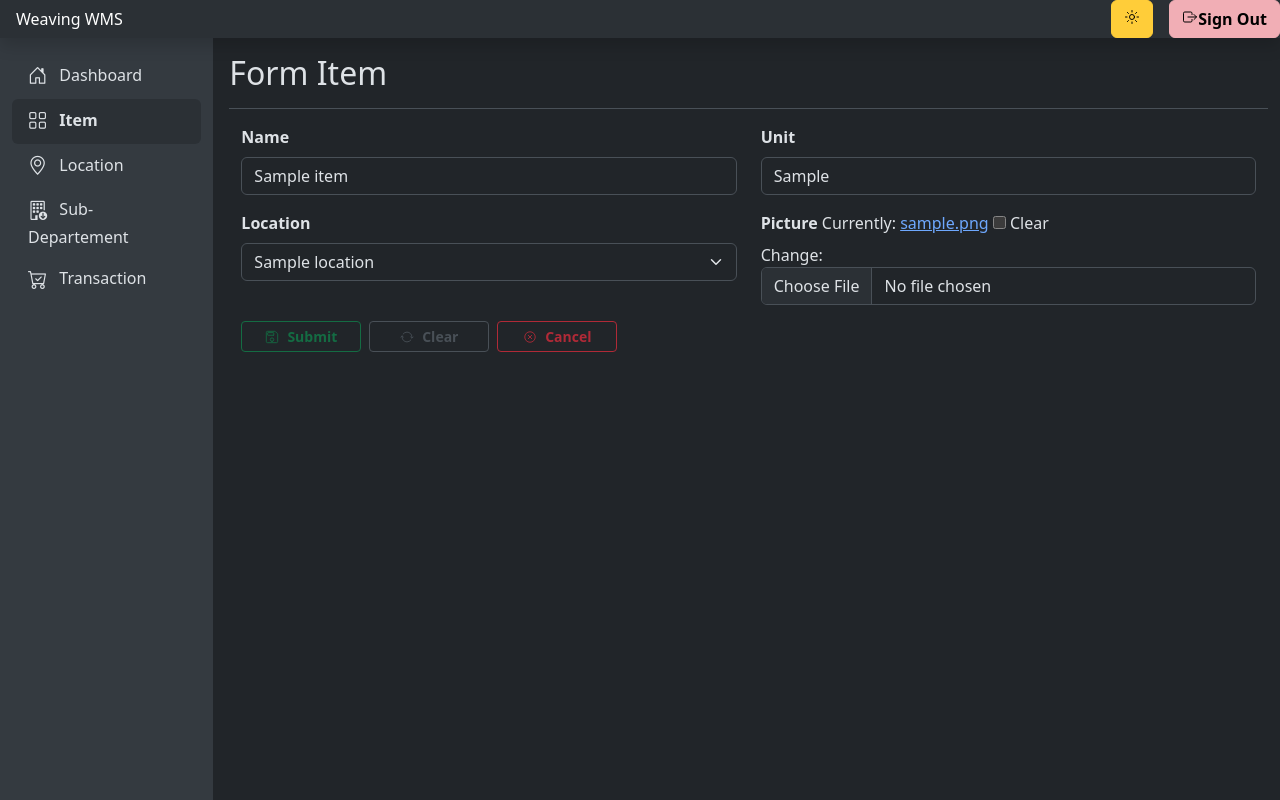
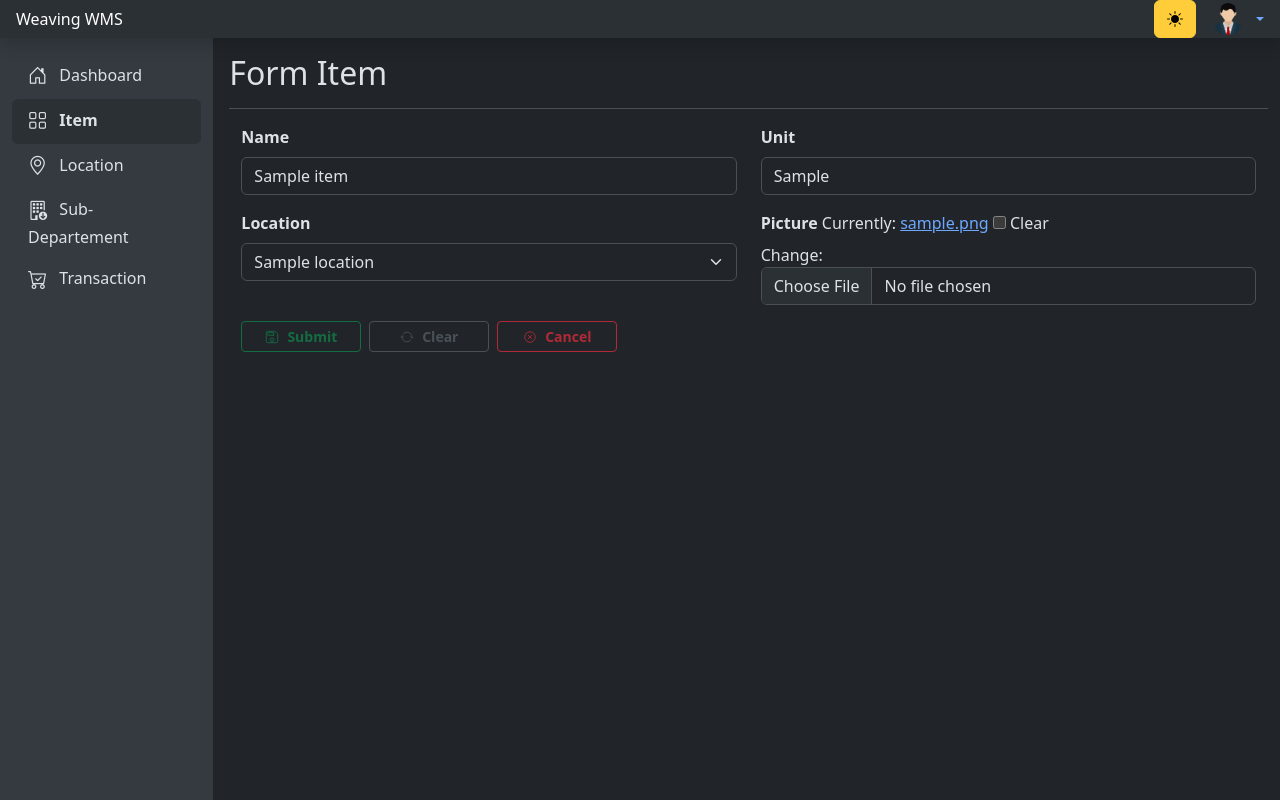
Before and after one commit to yasirmuchamad/weaving-wms, a Django app: page /wms/item/update/1 in a window 1280 px wide. Run offline with Django 5.2, Linux system fonts and the light colour scheme; tables that the repository leaves empty hold one stand-in row (values such as "Sample post"); some libraries are stand-ins or nearby versions.

Commit message:
update base.html using bootsrap icon

```diff
--- a/templates/base.html
+++ b/templates/base.html
@@ -29,14 +29,28 @@
       </button>
 
       <div class="ms-auto d-flex align-items-center">
-        <button id="toggleTheme" class="btn btn-yellow-400 me-3"><ion-icon name="sunny-outline"></ion-icon></button>
-        <button class="btn btn-red-200"><ion-icon name="exit-outline"></ion-icon>Sign Out</button>
+        <button id="toggleTheme" class="btn btn-yellow-400 me-3"><i class="bi bi-sun-fill"></i></button>
+        <!-- <button class="btn btn-red-200"><ion-icon name="exit-outline"></ion-icon>Sign Out</button> -->
         <!-- <div class="navbar-nav mr-2">
           <div class="nav-item text-nowrap">
             <a class="btn btn-red-400" href="#">Sign out</a>
           </div>
         </div> -->
       </div>
+      <div class="dropdown me-3">
+        <a href="#" class="d-flex align-items-center text-decoration-none dropdown-toggle"
+           id="userDropdown" data-bs-toggle="dropdown" aria-expanded="false">
+          <!-- Avatar user -->
+          <img src="{% static 'img/user.png' %}" alt="user" width="32" height="32" class="rounded-circle me-2">
+          <span class="d-none d-sm-inline"> {{ request.user.username }} </span>
+        </a>
+        <ul class="dropdown-menu dropdown-menu-end text-small shadow" aria-labelledby="userDropdown">
+          <li><a class="dropdown-item" href="#"> <i class="bi bi-person-circle"></i> Profile</a></li>
+          <li><hr class="dropdown-divider"></li>
+          <li><a class="dropdown-item" href=""><i class="bi bi-door-open"></i>Logout</a></li>
+        </ul>
+      </div>
+
     </header>
 
     <div class="row">
@@ -114,15 +128,15 @@
     </script>
     <script>
       const toggleThemeBtn = document.getElementById('toggleTheme');
-      const icon = toggleBtn.querySelector('ion-icon');
+      const icon = toggleBtn.querySelector('i');
 
       //ubah icon
       toggleThemeBtn.addEventListener("click", () => {
         document.body.classList.toggle("dark-mode");
         if (document.body.classList.contains("dark-mode")) {
-          icon.setAttribute('name', 'moon');
+          icon.setAttribute('class', 'bi bi-moon-stars-fill');
         }else{
-          icon.setAttribute('name', 'sunny');
+          icon.setAttribute('class', 'bi bi-sun-fill');
         }
       });
     </script>
```
Also changed, not shown: static/img/logo_gti.png (added), static/img/user.png (added).
